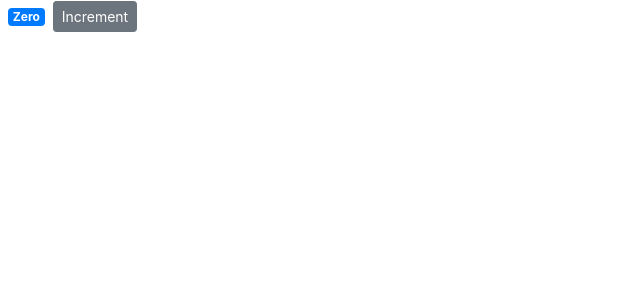
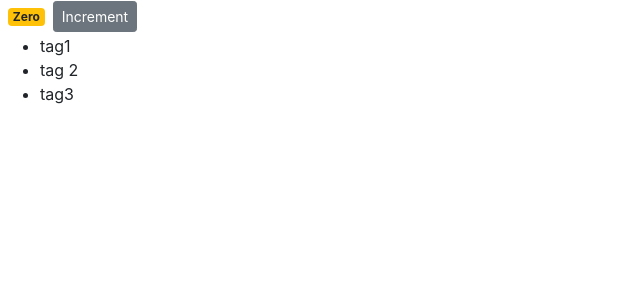
Before and after one commit to hmangukia/Shopping-Cart, a React (Create React App) app: page / in a window 1280 px wide. Shown: the top 300 px of the page, without its empty margins (0-640 px from the left). Built offline with nearby package versions, Linux system fonts and the light colour scheme.

Commit message:
rendering classes and tags

```diff
--- a/src/components/counter.jsx
+++ b/src/components/counter.jsx
@@ -4,15 +4,23 @@ class Counter extends Component {
 
     state = {
         count: 0,
+        tags: ["tag1", "tag 2", "tag3"]
     };
 
     render() {
         return (
             <div>
-                <span className="badge badge-primary m-2">{this.formatCount()}</span>
+                <span className={this.getBadgeClasses()}>{this.formatCount()}</span>
                 <button className="btn btn-secondary btn-sm">Increment</button>
+                <ul>{this.state.tags.map(tag => <li key={tag}>{tag}</li>)}</ul>
             </div>
         );
+    }
+
+    getBadgeClasses() {
+        let classes = "badge m-2 badge-";
+        classes += (this.state.count === 0) ? "warning" : "primary";
+        return classes;
     }
 
     formatCount(){
```
